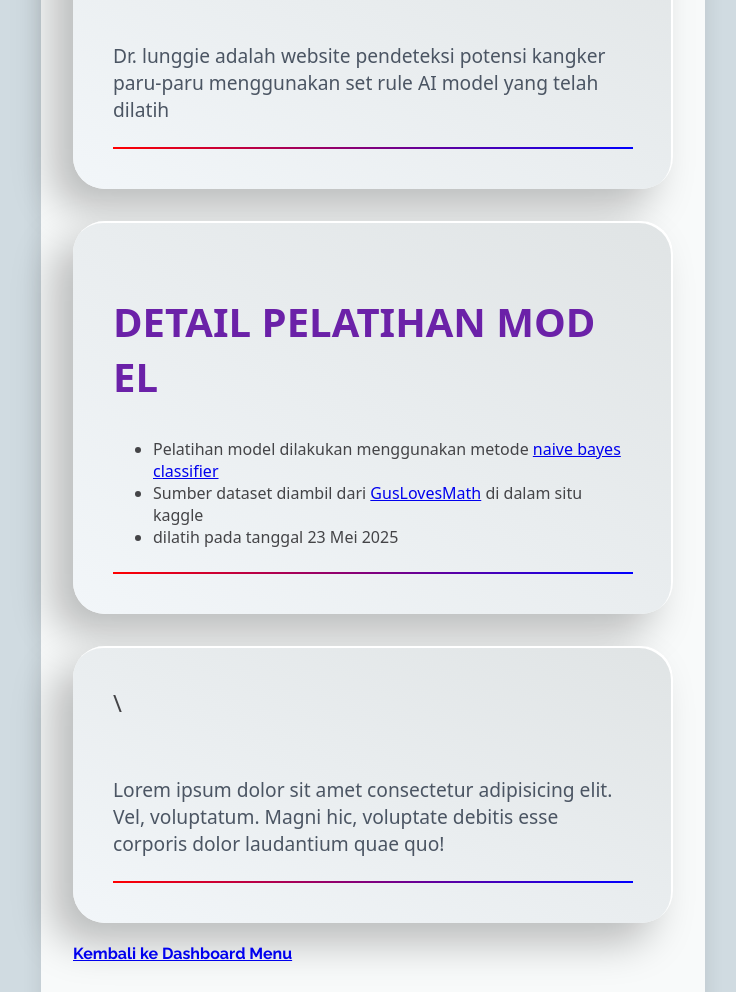
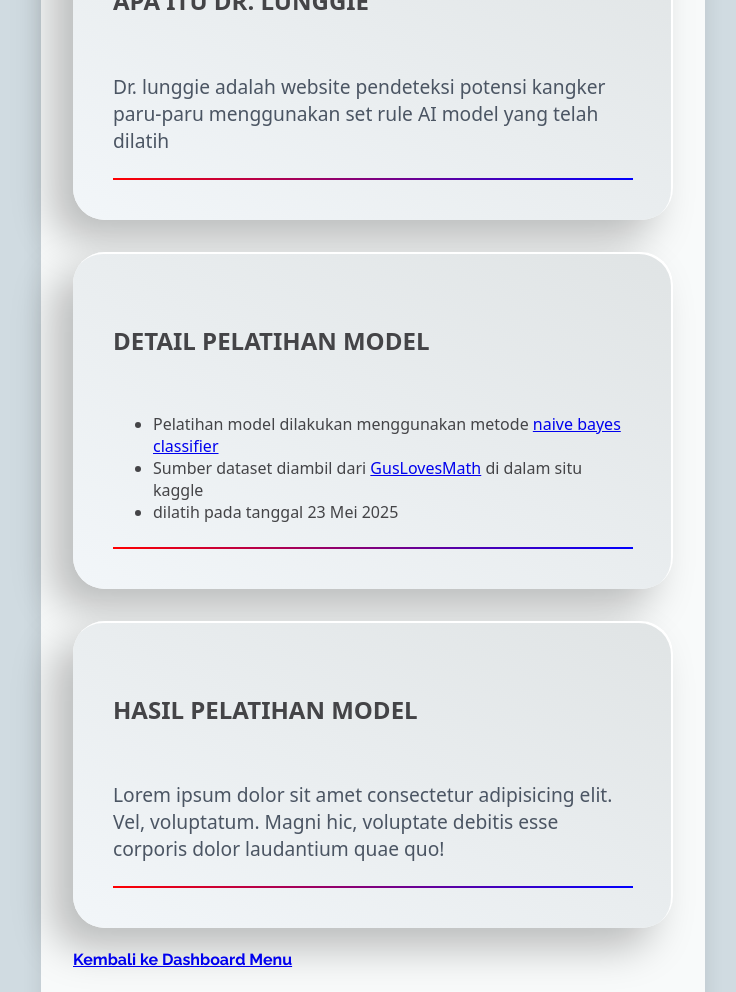
Before and after one commit to mahesaPinuntun/WebLungCancerPrediction, a Flask app: page /about in a window 1280 px wide. Shown: the top 992 px of the page, without its empty margins (267-1003 px from the left). Run offline with Flask 3, Linux system fonts and the light colour scheme; the visitor is signed in with stand-in values (Sample User, id 1).

Commit message:
commit push

```diff
--- a/templates/about.html
+++ b/templates/about.html
@@ -129,15 +129,17 @@
 
 <body>
     <div class="container">
+        <br>
+        <br>
 
         <div class="grid-container">
 
 
             <div class="card">
                 <div class="title">
-                    <h2>
+                    <h4>
                         apa itu Dr. lunggie
-                    </h2>
+                    </h4>
                 </div>
 
                 <div class="content">
@@ -152,9 +154,9 @@
 
             <div class="card">
                 <div class="title">
-                    <h2>
+                    <h4>
                         Detail pelatihan Model
-                    </h2>
+                    </h4>
                 </div>
 
                 <div class="content">
@@ -173,10 +175,10 @@
             </div>
 
             <div class="card">
-                <div class="title">\
-                    <h2>
-
-                    </h2>
+                <div class="title">
+                    <h4>
+                       Hasil Pelatihan Model
+                    </h4>
                 </div>
                 <div class="content">
                     <p>Lorem ipsum dolor sit amet consectetur adipisicing elit. Vel, voluptatum. Magni hic, voluptate
```
